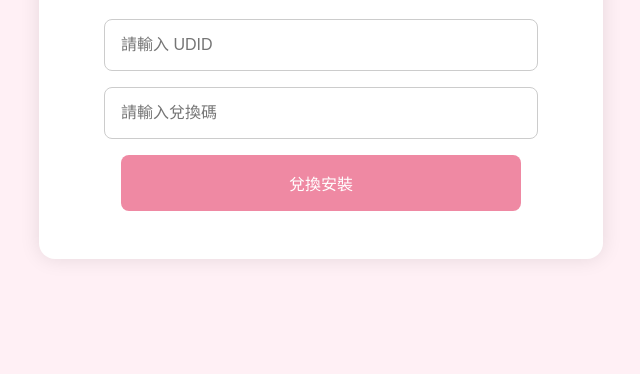
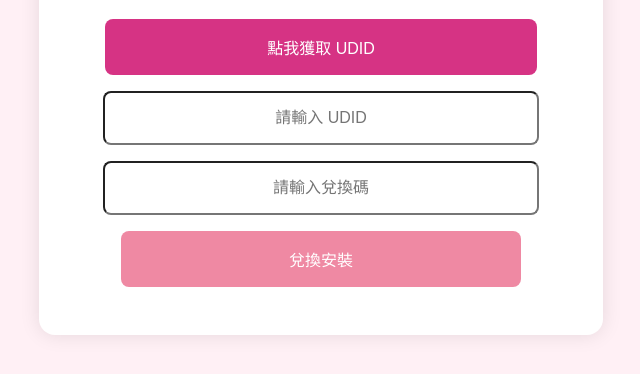
Before and after one commit to Eunice0520/xiaohulii, a plain HTML site: page index.html in a window 1280 px wide. Shown: the part 142-516 px from the top of the page, without its empty margins (319-959 px from the left). Drawn offline with Linux system fonts and the light colour scheme.

Commit message:
Update index.html

```diff
--- a/index.html
+++ b/index.html
@@ -1,4 +1,3 @@
-
 <!DOCTYPE html>
 <html lang="zh">
 <head>
@@ -61,7 +60,7 @@
 
         await updateDoc(cardRef, { used: true });
 
-        // 自動跳轉到安裝頁
+        // 自動跳轉安裝
         window.location.href = "./install.html";
       } catch (err) {
         resultEl.innerText = "錯誤：" + err.message;
@@ -71,14 +70,16 @@
   <style>
     body { background: #fff0f5; font-family: "PingFang SC", sans-serif; text-align: center; padding: 2em; }
     .card { background: white; border-radius: 16px; max-width: 500px; margin: auto; padding: 2em; box-shadow: 0 0 20px rgba(0,0,0,0.1); }
-    input, button { width: 80%; padding: 1em; margin: 1em auto; display: block; font-size: 1em; border-radius: 8px; border: 1px solid #ccc; }
+    input, button, a { width: 80%; padding: 1em; margin: 1em auto; display: block; font-size: 1em; border-radius: 8px; text-align: center; }
     button { background-color: #ef89a3; color: white; border: none; }
+    a.udid-btn { background: #d63384; color: white; text-decoration: none; }
     #result { margin-top: 1em; font-weight: bold; color: #b83f57; }
   </style>
 </head>
 <body>
   <div class="card">
     <h1>小狐狸簽</h1>
+    <a class="udid-btn" href="xiaohuli_udid.mobileconfig">點我獲取 UDID</a>
     <input id="udid" type="text" placeholder="請輸入 UDID" />
     <input id="card" type="text" placeholder="請輸入兌換碼" />
     <button onclick="submitForm()">兌換安裝</button>
```
